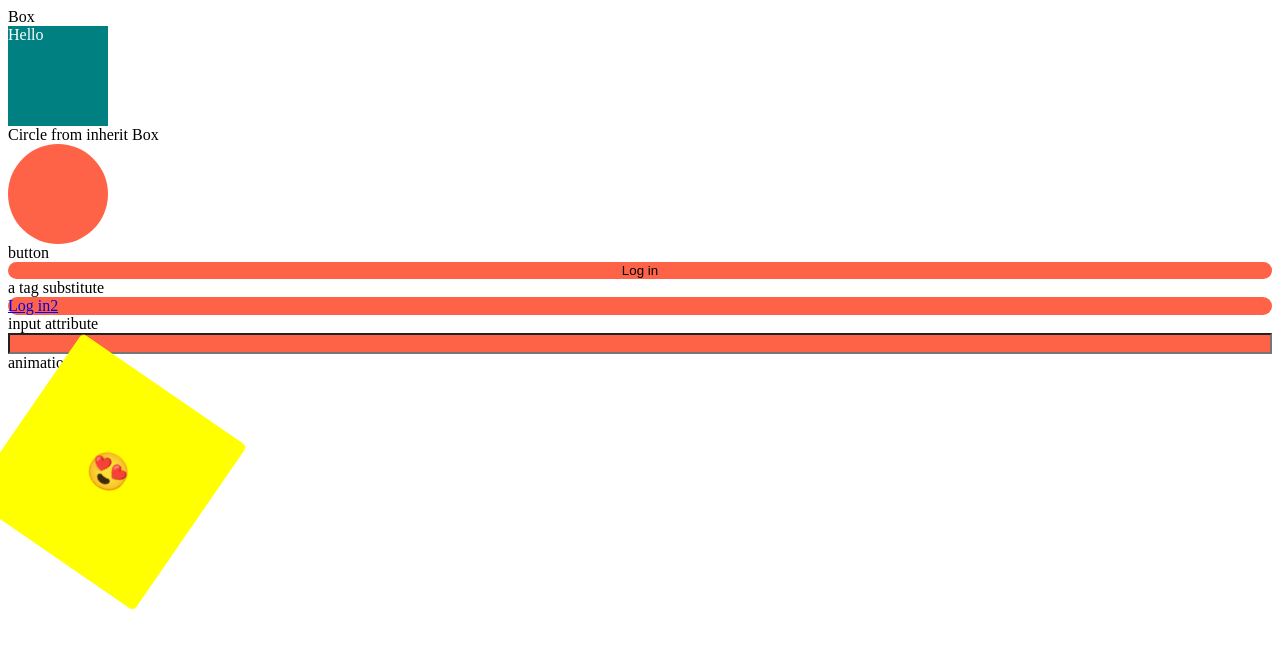
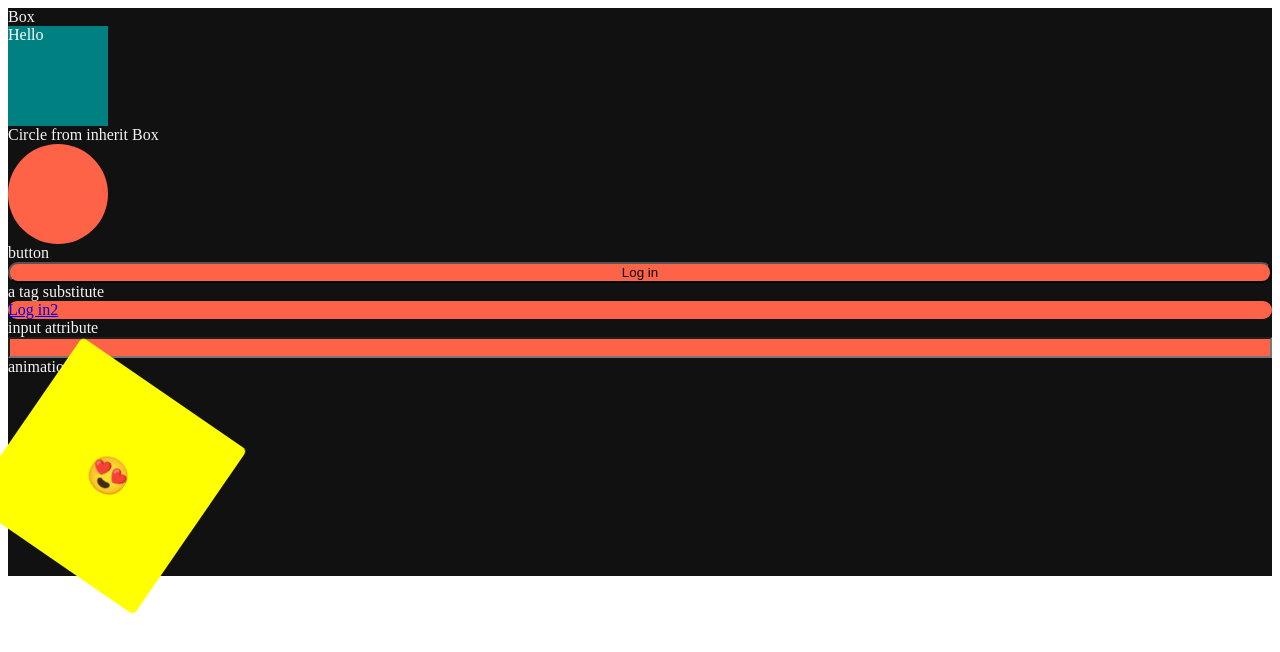
Before and after one commit to hyungjun-tech01/react-masterclass, a React (Create React App) app: page / in a window 1280 px wide. Shown: the top 652 px of the page. Built offline with nearby package versions, Linux system fonts and the light colour scheme.

Commit message:
template 적용

```diff
--- a/src/App.js
+++ b/src/App.js
@@ -9,6 +9,8 @@
 // backtik으로 묶어야 함. ``
 // 자동 완성이 안됨
 const Father = styled.div`
+  color:${props=>props.theme.textColor};
+  background-color:${props=>props.theme.backgroundColor};
   display :flex ;
   flex-direction : column;
   flex-wrap : nowrap;
@@ -31,8 +33,7 @@
 // button tag의 변경 button -> a
 const Button = styled.button`
   background-color : tomato;
-  border:0;
-  border-radius : 15px
+  border-radius : 10px
 `;
 //maxLength , required 를 style안에 세팅하면 동작을 안함.. 이건 style이 아님.
 // 즉 input tag의 속성을 정의 할 수 있음 .attrs
@@ -52,6 +53,9 @@
     border-radius:50px;
   }
 `;
+const Emoji = styled.div`
+    font-size: 36px;
+`;
 
 //animation을 위한 Box
 //justify-content:center; : 좌우로 center
@@ -64,13 +68,9 @@
   justify-content:center;
   align-items:center;
   animation:${rotationAnimation} 5s linear infinite;
-  span{
-    font-size:36px;
-    &:hover{
-      font-size: 46px;
-  }
+  ${Emoji}:hover{
+    font-size:56px;
 `;
-
 
 function App() {
   return (
@@ -89,7 +89,7 @@
       <Input />
       <span>animation</span>
       <AnimationBox>
-        <span>😍</span>
+        <Emoji>😍</Emoji>
       </AnimationBox>
     </Father>
   );
--- a/src/index.js
+++ b/src/index.js
@@ -1,12 +1,24 @@
 import React from 'react';
 import ReactDOM from 'react-dom/client';
 import App from './App';
+import { ThemeProvider } from 'styled-components';
+
+const darkTheme = {
+  textColor:"whitesmoke",
+  backgroundColor:"#111",
+};
+const lightTheme = {
+  textColor:"#111",
+  backgroundColor:"whitesmoke",
+}
 
 const root = ReactDOM.createRoot(document.getElementById('root'));
 root.render(
-  <React.StrictMode>
-    <App />
-  </React.StrictMode>
+  <ThemeProvider theme={darkTheme}>
+    <React.StrictMode>
+      <App />
+    </React.StrictMode>
+  </ThemeProvider>
 );
 
 // If you want to start measuring performance in your app, pass a function
```
